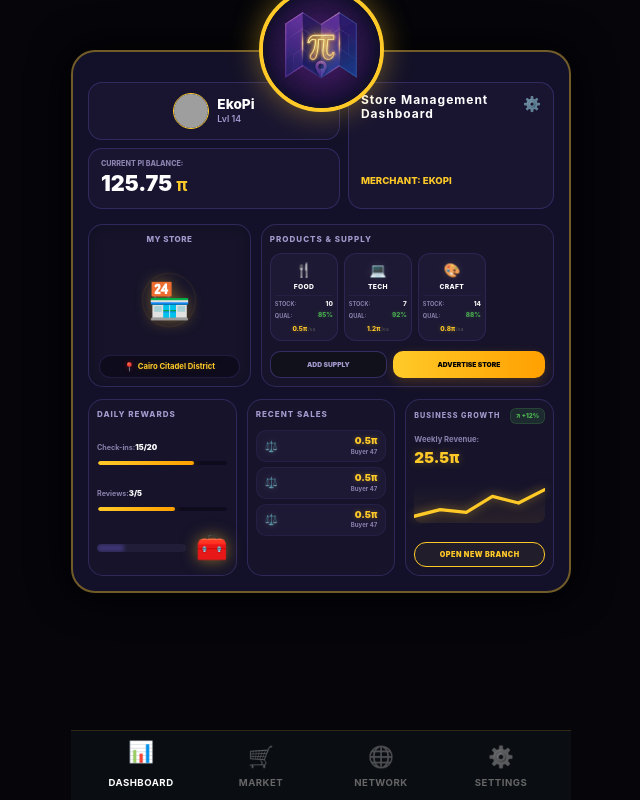
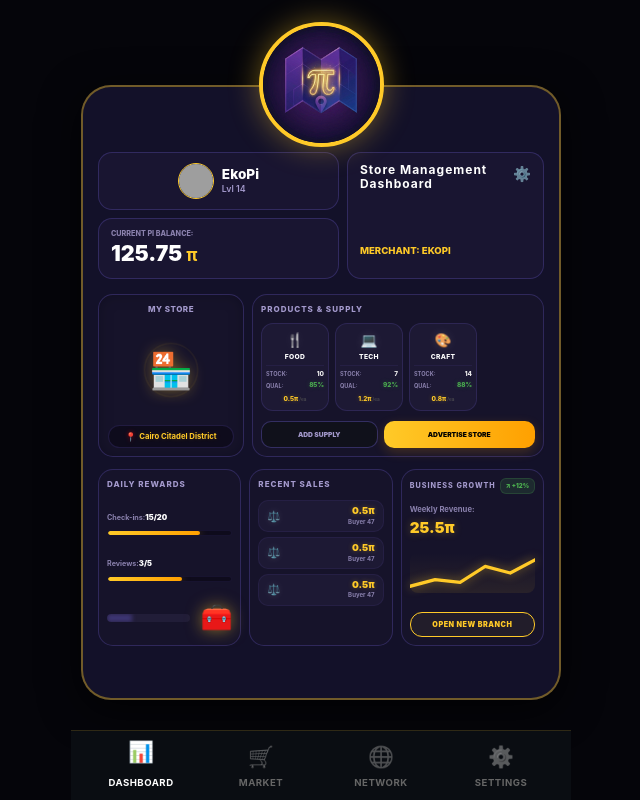
Before and after one commit to Maplypi-Official/maplypi-frontend, a React (Vite) app: page / in a window 1280 px wide. Shown: the whole page, without its empty margins (319-959 px from the left). Built offline with nearby package versions, Linux system fonts and the light colour scheme; no server answers; grey boxes are pictures that could not be loaded.

Commit message:
Update Dashboard.css

```diff
--- a/src/components/Layout/Dashboard.css
+++ b/src/components/Layout/Dashboard.css
@@ -1,46 +1,30 @@
-:root {
-  --deep-purple-bg: #131129; /* اللون البنفسجي العميق من الصورة */
-  --frame-border: rgba(255, 202, 40, 0.4); /* لون الحدود الذهبية */
-}
-
 /* الخلفية الكلية خلف التطبيق */
 .ts-dashboard-container {
   width: 100%;
   min-height: 100vh;
   background: #05050a;
-  padding: 10px;
+  padding: 85px 10px 100px 10px; /* مساحة علوية كافية لبروز التاج */
   display: flex;
   justify-content: center;
-  align-items: flex-start;
   box-sizing: border-box;
   overflow-x: hidden;
 }
 
-/* الإطار الموحد الذي يجمع اللوجو والمحتوى */
+/* الإطار البنفسجي الموحد بحدود ذهبية */
 .maply-main-frame {
   width: 100%;
-  max-width: 500px;
-  background: var(--deep-purple-bg);
-  border: 2px solid var(--frame-border);
-  border-radius: 24px;
+  max-width: 480px;
+  background: #131129; /* اللون البنفسجي العميق */
+  border: 2px solid rgba(255, 202, 40, 0.4);
+  border-radius: 30px;
   padding: 15px;
-  position: relative;
-  margin-top: 40px; /* توفير مساحة لبروز اللوجو للأعلى */
-  box-shadow: 0 0 40px rgba(0, 0, 0, 0.8);
+  position: relative; /* لجعل التاج يتحرك بالنسبة لهذا الإطار */
+  box-shadow: 0 10px 40px rgba(0, 0, 0, 0.7);
 }
 
-/* دمج اللوجو (Crown) ليكون جزءاً من الإطار العلوي */
-.top-crown-integration {
-  position: absolute;
-  top: -55px; /* رفعه ليتوسط الفتحة العلوية */
-  left: 50%;
-  transform: translateX(-50%);
-  z-index: 10;
-}
-
-/* تغليف الهيدر لضمان محاذاته مع اللوجو */
-.header-section-wrapper {
-  margin-top: 25px; /* إزاحة المحتوى لأسفل اللوجو قليلاً */
+/* منطقة الهيدر - نترك مساحة كافية للتاج الدائري */
+.header-integration-zone {
+  margin-top: 35px; /* يمنع تداخل التاج مع بيانات المستخدم */
   width: 100%;
 }
 
@@ -53,36 +37,29 @@
 
 .flex-row-adaptive {
   display: flex;
-  gap: 10px;
+  gap: 8px;
   width: 100%;
 }
 
 .flex-item-store { flex: 1; }
-.flex-item-products { flex: 1.8; }
+.flex-item-products { flex: 2; }
 
+/* توزيع الثلاث كروت السفلية بالتساوي */
 .grid-bottom-adaptive {
   display: grid;
-  grid-template-columns: 1fr 1fr 1fr;
-  gap: 10px;
+  grid-template-columns: repeat(3, 1fr);
+  gap: 8px;
   width: 100%;
 }
 
-.adaptive-col {
-  display: flex;
-  flex-direction: column;
-  min-width: 0;
-}
-
-/* تحسين شاشة التحميل لتطابق الثيم */
 .loading-screen {
   height: 100vh;
+  background: #0d0b1a;
+  color: #ffca28;
   display: flex;
   justify-content: center;
   align-items: center;
-  color: #ffca28;
-  background: #0d0b1a;
   font-weight: bold;
-  letter-spacing: 2px;
 }
 
 * { box-sizing: border-box; }
```
